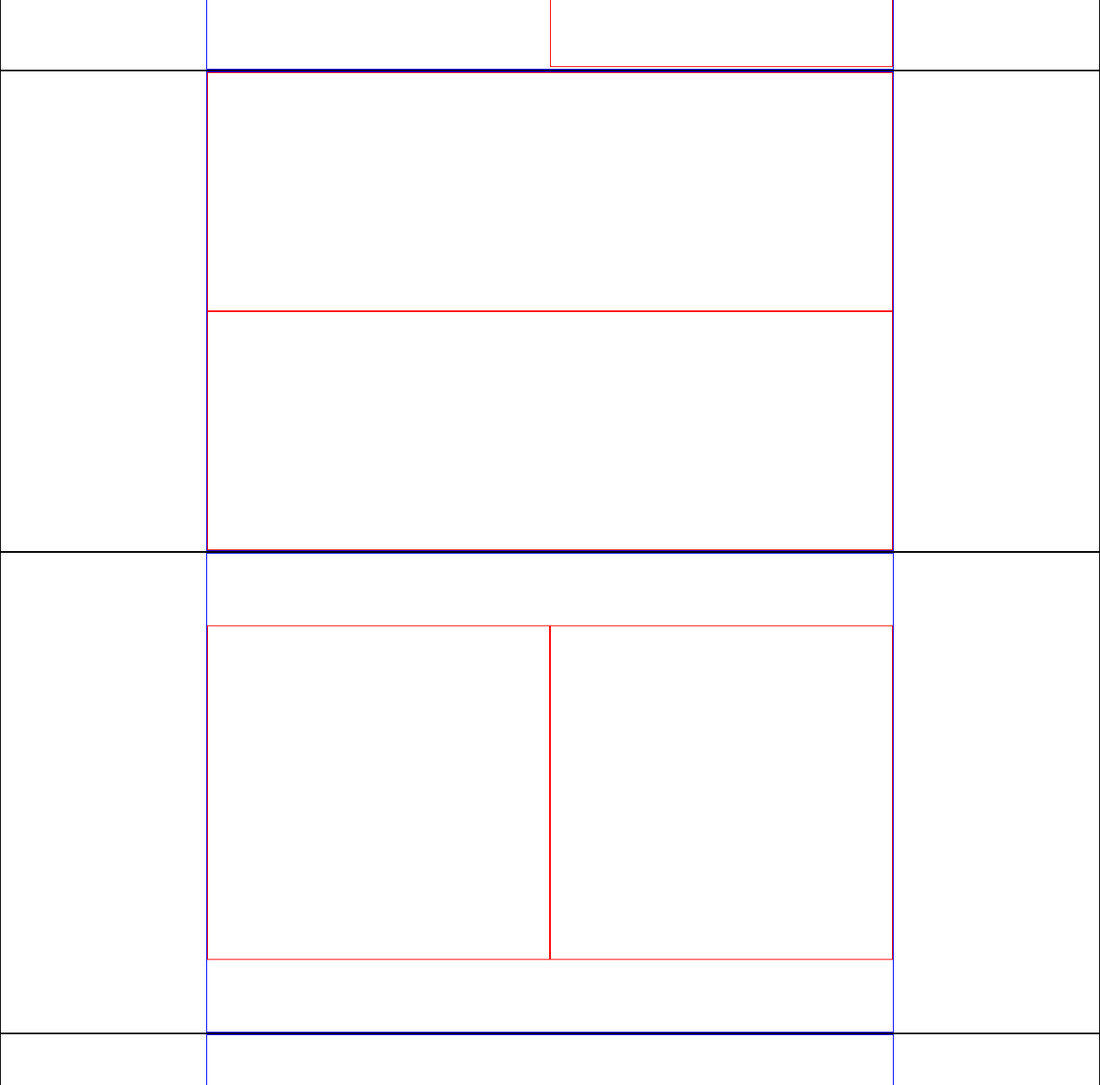
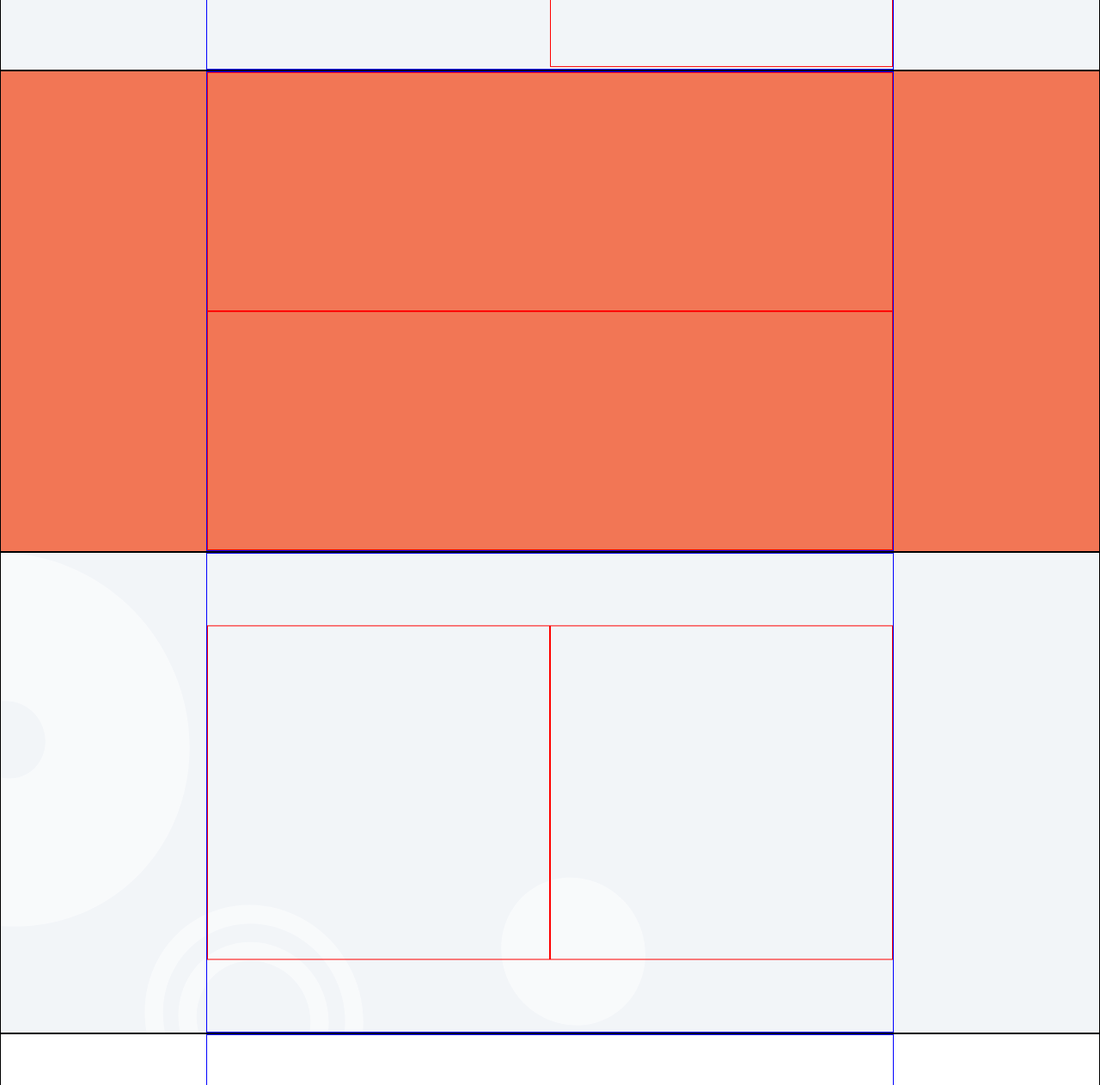
Before and after one commit to alelax/hubspot-replica, a plain HTML site: page index.html in a window 1280 px wide. Shown: the part 478-1740 px from the top of the page at 86% size. Drawn offline with Linux system fonts and the light colour scheme.

Commit message:
some background defined

```diff
--- a/index.html
+++ b/index.html
@@ -9,7 +9,7 @@
 
           <main>
                 <!-- first row -->
-                <section class="wrapper">
+                <section class="wrapper bg-grey">
                       <div class="row-content">
                             <div class="text horizontal">
 
@@ -20,7 +20,7 @@
                       </div>
                 </section>
                 <!-- second row -->
-                <section class="wrapper">
+                <section class="wrapper bg-orange">
                       <div class="row-content">
                             <div class="text vertical">
 
@@ -31,7 +31,7 @@
                       </div>
                 </section>
                 <!-- third row -->
-                <section class="wrapper">
+                <section class="wrapper bg-texture">
                       <div class="row-content">
                             <div class="text horizontal">
 
@@ -53,7 +53,7 @@
                       </div>
                 </section>
                 <!-- fifth row -->
-                <section class="wrapper">
+                <section class="wrapper .bg-texture">
                       <div class="row-content">
                             <div class="text horizontal">
 
--- a/style.css
+++ b/style.css
@@ -42,3 +42,16 @@
   height: 50%;
   border: 1px solid red;
 }
+
+.bg-grey {
+  background-color: #F2F5F8;
+}
+
+.bg-orange {
+  background-color: #F27655;
+}
+
+.bg-texture {
+  background: #f2f5f8 url(svg/bg-texture.svg) 0 0 no-repeat;
+  background-size: auto 150%;
+}
```
Also changed, not shown: svg/bg-texture.svg (added).
